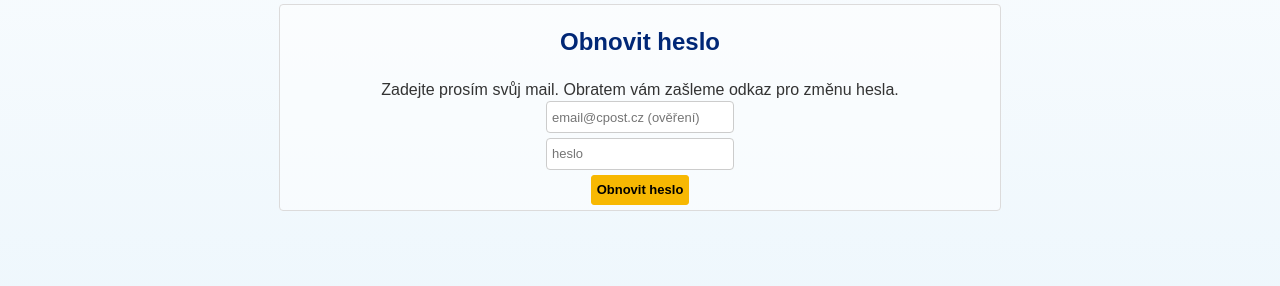
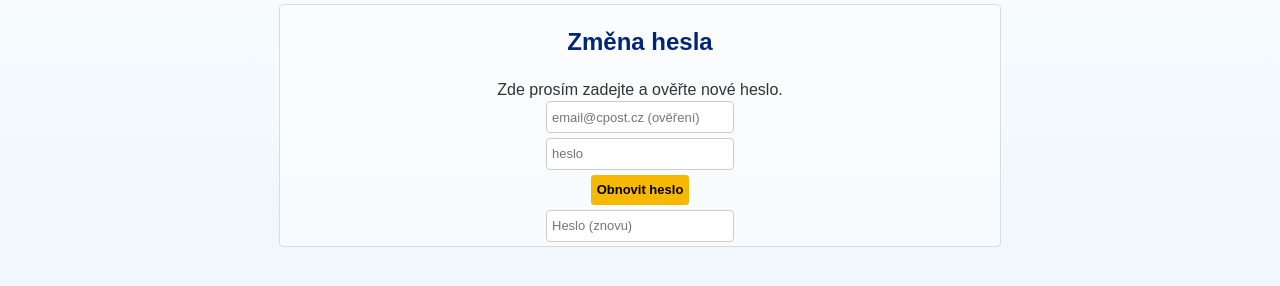
Before and after one commit to ApplePie420/ceskaposta.club, a website: page public/zmenit-heslo.html in a window 1280 px wide. Shown: the part 334-620 px from the top of the page. Drawn offline with Linux system fonts and the light colour scheme.

Commit message:
druhe heslo u vlastniho mailu

```diff
--- a/public/zmenit-heslo.html
+++ b/public/zmenit-heslo.html
@@ -17,9 +17,9 @@
 
         <fieldset>
             <h2>
-                Obnovit heslo
+                Změna hesla
             </h2>
-            Zadejte prosím svůj mail. Obratem vám zašleme odkaz pro změnu hesla.
+            Zde prosím zadejte a ověřte nové heslo.
             <form action="/postResetPassword" method="POST">
                 <input type="email" name="email" id="email" placeholder="email@cpost.cz (ověření)" required
                     oninvalid="this.setCustomValidity('Zadejte prosím mail v platném formátu.')">
@@ -27,6 +27,9 @@
                 <input type="password" name="password" placeholder="heslo" required>
                 <br>
                 <input type="submit" value="Obnovit heslo">
+                <br>
+                <input type="password" id="heslo" placeholder="Heslo (znovu)" required>
+                <br>
             </form>
         </fieldset>
     </div>
```
